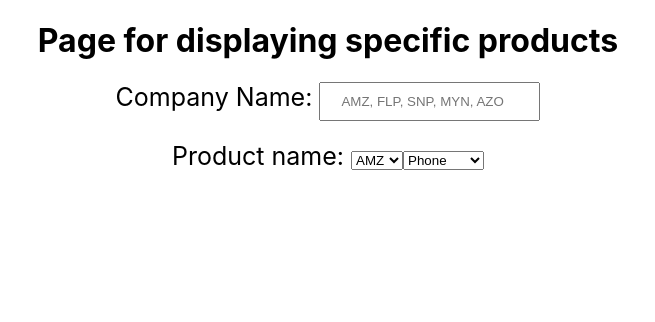
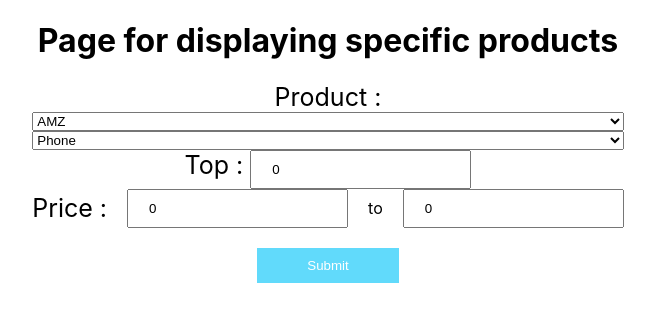
Before and after one commit to Shivambhart1/AIT21BECS133, a React (Create React App) app in the folder top-n/: page / in a window 1280 px wide. Shown: the top 322 px of the page, without its empty margins (312-967 px from the left). Built offline with nearby package versions, Linux system fonts and the light colour scheme.

Commit message:
defining input fields and storing values for the api

```diff
--- a/top-n/src/App.css
+++ b/top-n/src/App.css
@@ -7,7 +7,7 @@
   pointer-events: none;
 }
 
-.product-div {
+.product-container {
   display: flex;
   flex-direction: column;
   align-items: center;
@@ -19,12 +19,31 @@
   padding: 20px;
 }
 
-.product-div span {
+.product-container span {
   font-size: 25px;
 }
 
-.product-div input {
+.product-container input {
   padding: 10px 20px;
+}
+
+.product-div {
+  display: flex;
+  flex-direction: column;
+}
+
+.price-div {
+  display: flex;
+  align-items: center;
+  gap: 20px;
+}
+
+.btn {
+  padding: 10px 50px;
+  background-color: #61dafb;
+  color: white;
+  border: none;
+  cursor: pointer;
 }
 
 @media (prefers-reduced-motion: no-preference) {
--- a/top-n/src/Components/TopNProducts.jsx
+++ b/top-n/src/Components/TopNProducts.jsx
@@ -44,18 +44,9 @@
     <>
       <div className="main-container">
         <h1>Page for displaying specific products</h1>
-        <div className="product-div">
-          <div>
-            <span>Company Name: </span>{" "}
-            <input
-              type="text"
-              name=""
-              id=""
-              placeholder="AMZ, FLP, SNP, MYN, AZO"
-            />
-          </div>
-          <div>
-            <span>Product name: </span>
+        <div className="product-container">
+          <div className="product-div">
+            <span>Product : </span>
             <select name="" id="">
               {companyNames.map((company, index) => (
                 <option key={index} value={company} className="company">
@@ -70,7 +61,34 @@
                 </option>
               ))}
             </select>
+            <div>
+              <span>Top : </span>{" "}
+              <input
+                type="text"
+                placeholder="n products"
+                value={topN}
+                onChange={(e) => setTopN(e.target.value)}
+              />
+            </div>
+
+            <div className="price-div">
+              <span>Price : </span>
+              <input
+                type="text"
+                placeholder="min price"
+                value={minPrice}
+                onChange={(e) => setMinPrice(e.target.value)}
+              />
+              to
+              <input
+                type="text"
+                placeholder="max price"
+                value={maxPrice}
+                onChange={(e) => setMaxPrice(e.target.value)}
+              />
+            </div>
           </div>
+          <button className="btn">Submit</button>
         </div>
       </div>
     </>
```
